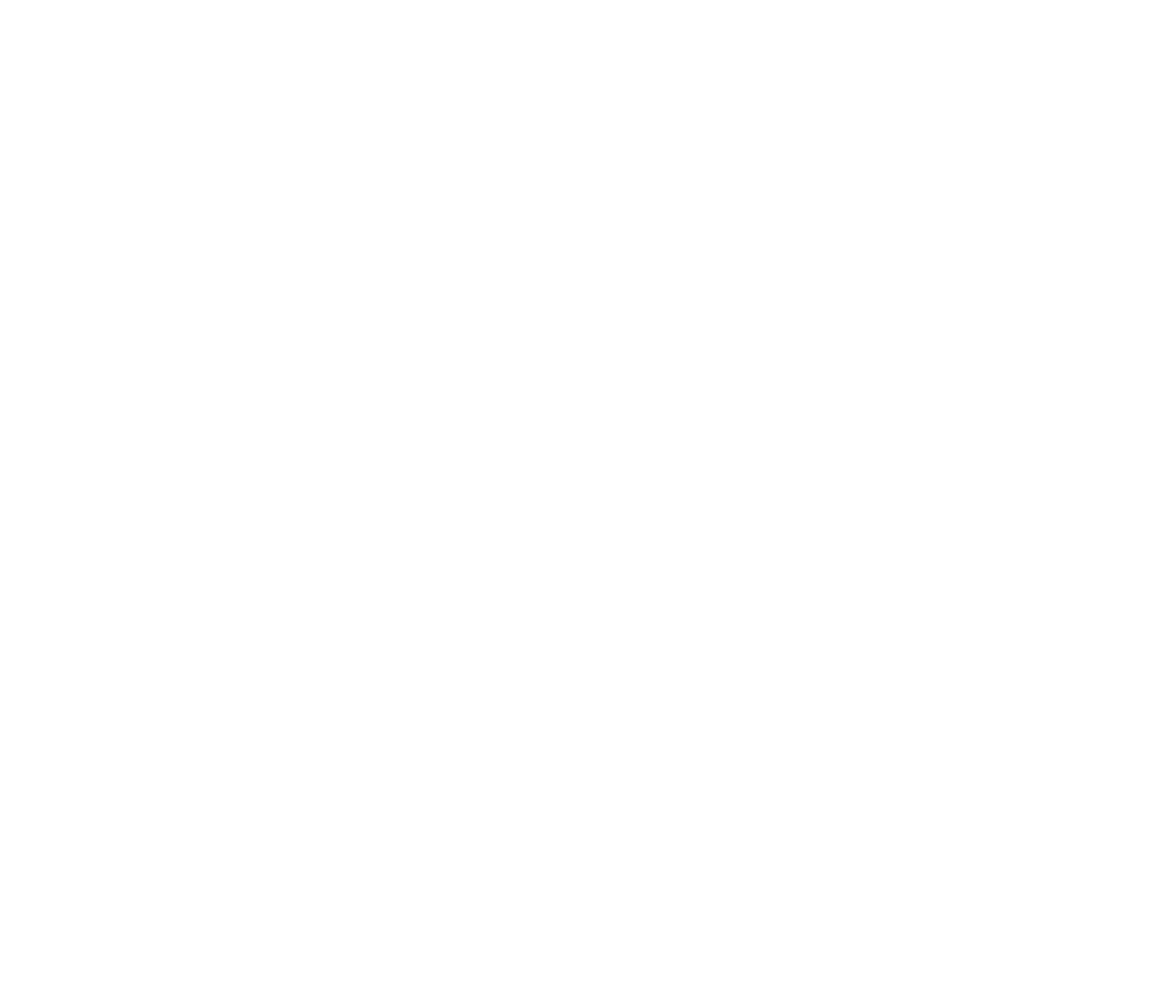
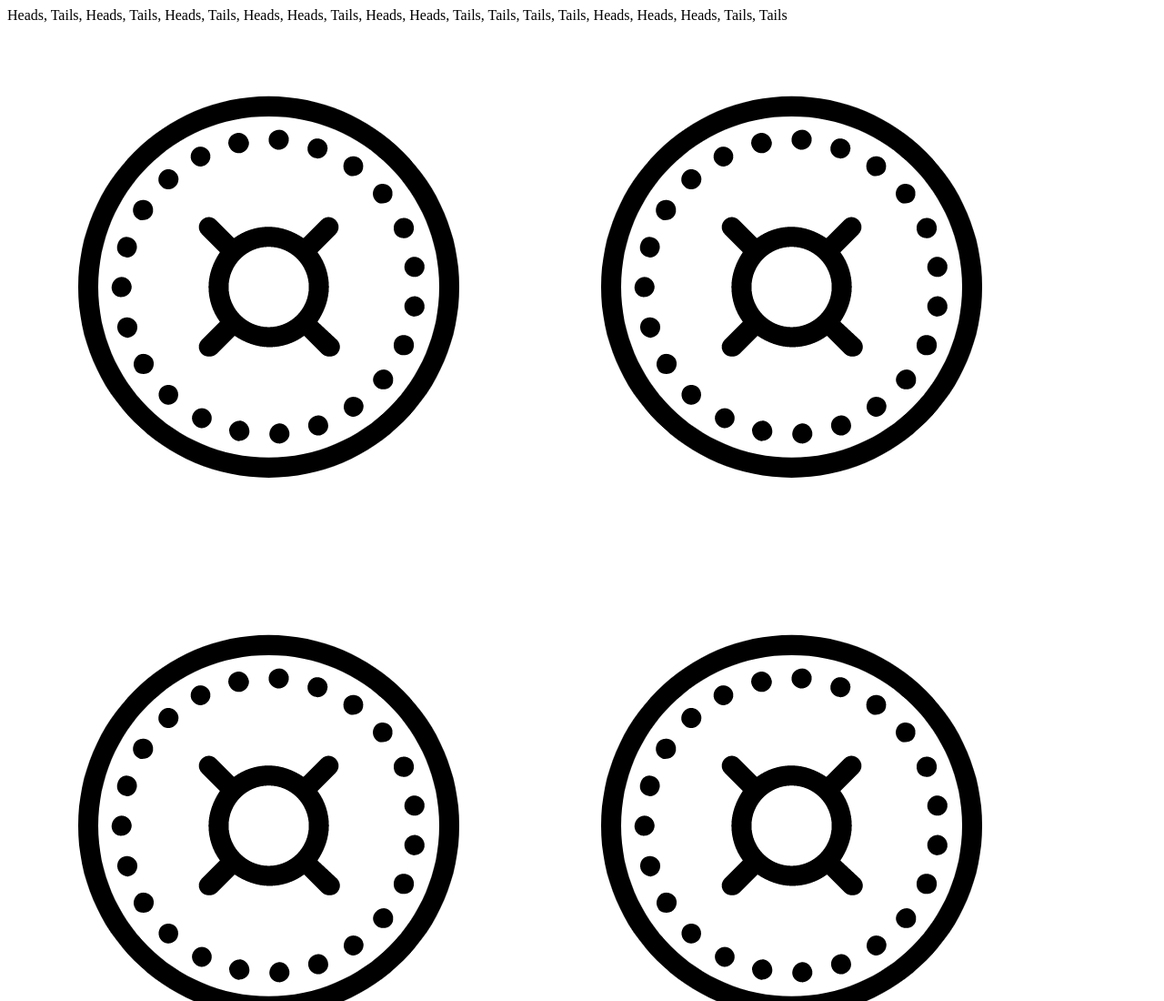
Before and after one commit to Kenzie-Academy-Brasil-Developers/entrega-objeto-moeda-sprint-6-ricardoLima-hub, a plain HTML site: page index.html in a window 1280 px wide. Shown: the top 1100 px of the page at 91% size. Before the commit the page ends 800 px from the top, so only its background shows below. Drawn offline with Linux system fonts and the light colour scheme.

Commit message:
commitando resolução

```diff
--- a/coinObject/coinObject.js
+++ b/coinObject.js
@@ -16,10 +16,10 @@ const coin = {
     toHTML: function () {//prepara os resultados em forma de imagem
       const image = document.createElement("img");
         if (this.state === 0){
-            image.src = "../coinObject/assets/heads.png";
+            image.src = "./assets/heads.png";
             image.alt = "Heads";
         } else {
-            image.src = "../coinObject/assets/tails.png";
+            image.src = "./assets/tails.png";
             image.alt = "Tails";
         }
       return image;
@@ -39,6 +39,8 @@ const coin = {
     return results
   }
 
+  display20Flips();
+
   function display20Images() {//display dos resultados em forma de imagem
     const results = [];
     const divResults = document.createElement("div");
@@ -51,3 +53,5 @@ const coin = {
     document.body.appendChild(divResults);
     return results
   }
+
+  display20Images();
--- a/coinObject/index.html
+++ b/index.html
@@ -7,6 +7,6 @@
     <title>Document</title>
 </head>
 <body>
-    <script src="../coinObject/coinObject.js"></script>
+    <script src="coinObject.js"></script>
 </body>
 </html>
```
Also changed, not shown: assets/heads.png (renamed from coinObject/assets/heads.png), assets/tails.png (renamed from coinObject/assets/tails.png), 4 other files.
